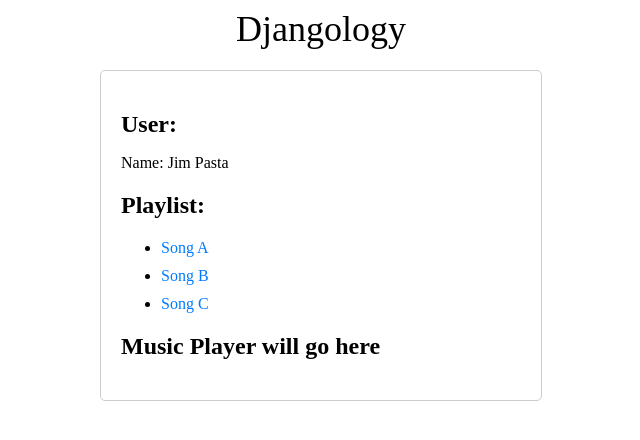
After one commit to JeremiahMcIntyre/djangology, a Django app: page /auth/play/ in a window 1280 px wide. The commit adds this page. Shown: the top 440 px of the page, without its empty margins (319-959 px from the left). Run offline with Django 5.2, Linux system fonts and the light colour scheme.

Commit message:
added play page

```diff
--- a/djangology/authentication/templates/authentication/login.html
+++ b/djangology/authentication/templates/authentication/login.html
@@ -48,7 +48,7 @@
 <body>
     <div class="header">Djangology</div>
     <div class="form-container">
-        <form method="post" action="{% url 'login' %}">
+        <form method="post" action="{% url 'play_page' %}">
             {% csrf_token %}
             <div class="form-group">
                 <label for="id_username">Username:</label>
--- /dev/null
+++ b/djangology/authentication/templates/authentication/play_page.html
@@ -0,0 +1,62 @@
+<!DOCTYPE html>
+<html lang="en">
+<head>
+    <meta charset="UTF-8">
+    <meta name="viewport" content="width=device-width, initial-scale=1.0">
+    <title>User Profile</title>
+    <style>
+        .header {
+            font-size: 36px;
+            text-align: center;
+            margin-bottom: 20px;
+        }
+        .profile-container {
+            max-width: 400px;
+            margin: 0 auto;
+            padding: 20px;
+            border: 1px solid #ccc;
+            border-radius: 5px;
+        }
+        .profile-details {
+            margin-bottom: 20px;
+        }
+        .profile-details h2 {
+            margin-bottom: 10px;
+        }
+        .song-list {
+            list-style-type: none;
+            padding: 0;
+        }
+        .song-list li {
+            margin-bottom: 10px;
+        }
+        .song-list a {
+            text-decoration: none;
+            color: #007bff;
+        }
+        .song-list a:hover {
+            text-decoration: underline;
+        }
+    </style>
+</head>
+<body>
+    <div class="header">Djangology</div>
+    <div class="profile-container">
+        <div class="profile-details">
+            <h2>User:</h2>
+            <p>Name: Jim Pasta</p>
+        </div>
+        <div class="song-list">
+            <h2>Playlist:</h2>
+            <ul>
+                <li><a href="#">Song A</a></li>
+                <li><a href="#">Song B</a></li>
+                <li><a href="#">Song C</a></li>
+            </ul>
+        </div>
+        <div class="music-player">
+            <h2>Music Player will go here</h2>
+        </div>
+    </div>
+</body>
+</html>
--- a/djangology/authentication/urls.py
+++ b/djangology/authentication/urls.py
@@ -3,4 +3,5 @@ from . import views  # Import views if needed
 
 urlpatterns = [
     path('login/', views.login, name='login'),
+    path('play/', views.play_page, name='play_page')
 ]
--- a/djangology/authentication/views.py
+++ b/djangology/authentication/views.py
@@ -2,3 +2,6 @@ from django.shortcuts import render
 
 def login(request):
     return render(request, 'authentication/login.html')
+
+def play_page(request):
+    return render(request, 'authentication/play_page.html')
--- a/djangology/djangology/settings.py
+++ b/djangology/djangology/settings.py
@@ -25,7 +25,8 @@ SECRET_KEY = 'django-insecure-61_@9n%pe-lle38!cmy(kw=3pu*wwrs8q$9nfz#n08_u#@qt=j
 # SECURITY WARNING: don't run with debug turned on in production!
 DEBUG = True
 
-ALLOWED_HOSTS = ['ec2-18-226-166-86.us-east-2.compute.amazonaws.com']
+ALLOWED_HOSTS = ['ec2-18-226-166-86.us-east-2.compute.amazonaws.com',
+                 '127.0.0.1']
 
 
 
```
